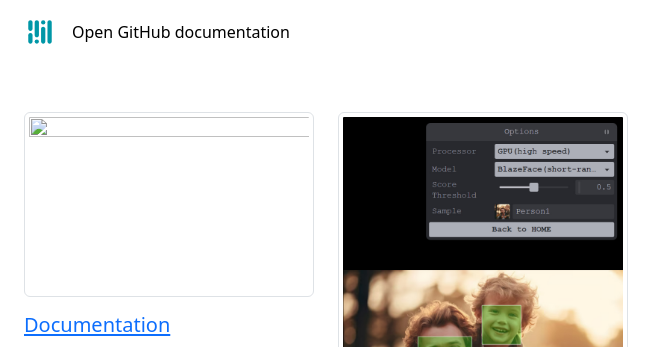
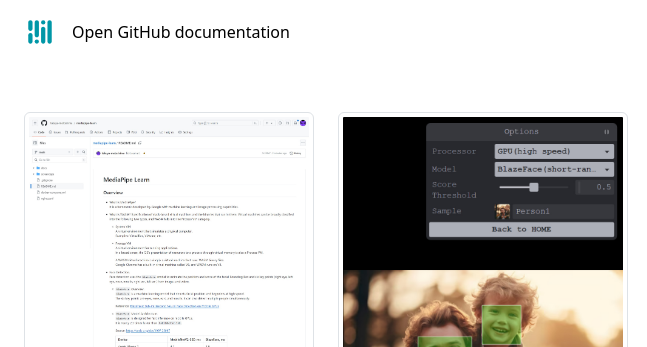
Before and after one commit to takuya-motoshima/mediapipe-learn, a website: page docs/index.html in a window 1280 px wide. Shown: the top 347 px of the page, 0-647 px from the left. Drawn offline with nearby package versions, Linux system fonts and the light colour scheme.

Commit message:
Fixed README.md.

```diff
--- a/docs/index.html
+++ b/docs/index.html
@@ -74,7 +74,7 @@
       <div class="row">
         <div class="col-sm-6 col-md-3 mb-3">
           <a class="d-block link-offset-1" href="#!">
-            <img class="img-thumbnail mb-3" src="" width="480" height="300" loading="lazy">
+            <img class="img-thumbnail mb-3" src="img/demos/documentation.jpg" width="480" height="300" loading="lazy">
             <h3 class="h5 mb-1">Documentation</h3>
           </a>
           <p class="text-body-secondary"></p>
```
Also changed, not shown: README.md, docs/img/demos/documentation.jpg (added), screencaps/docs.jpg (added), 1 other file.
